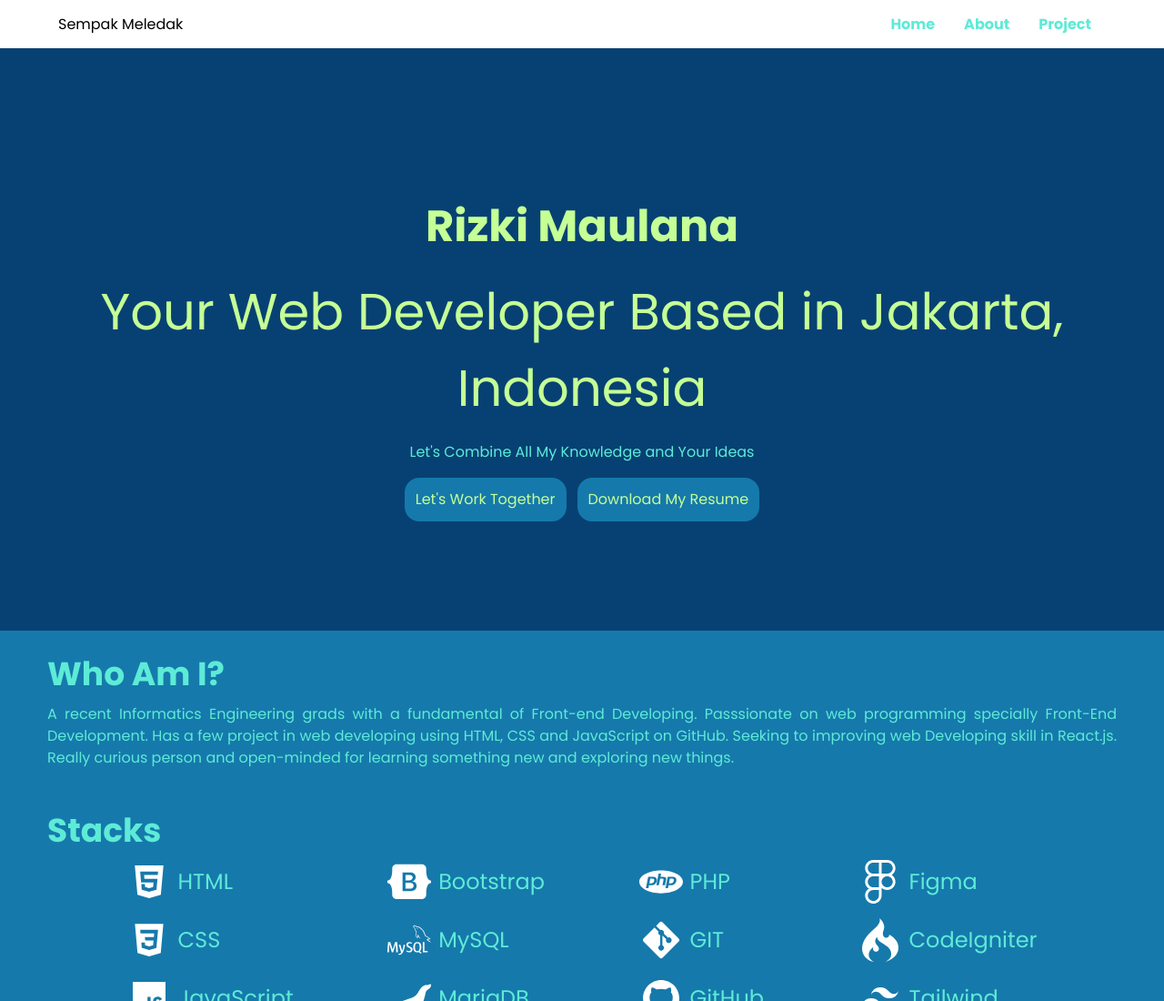
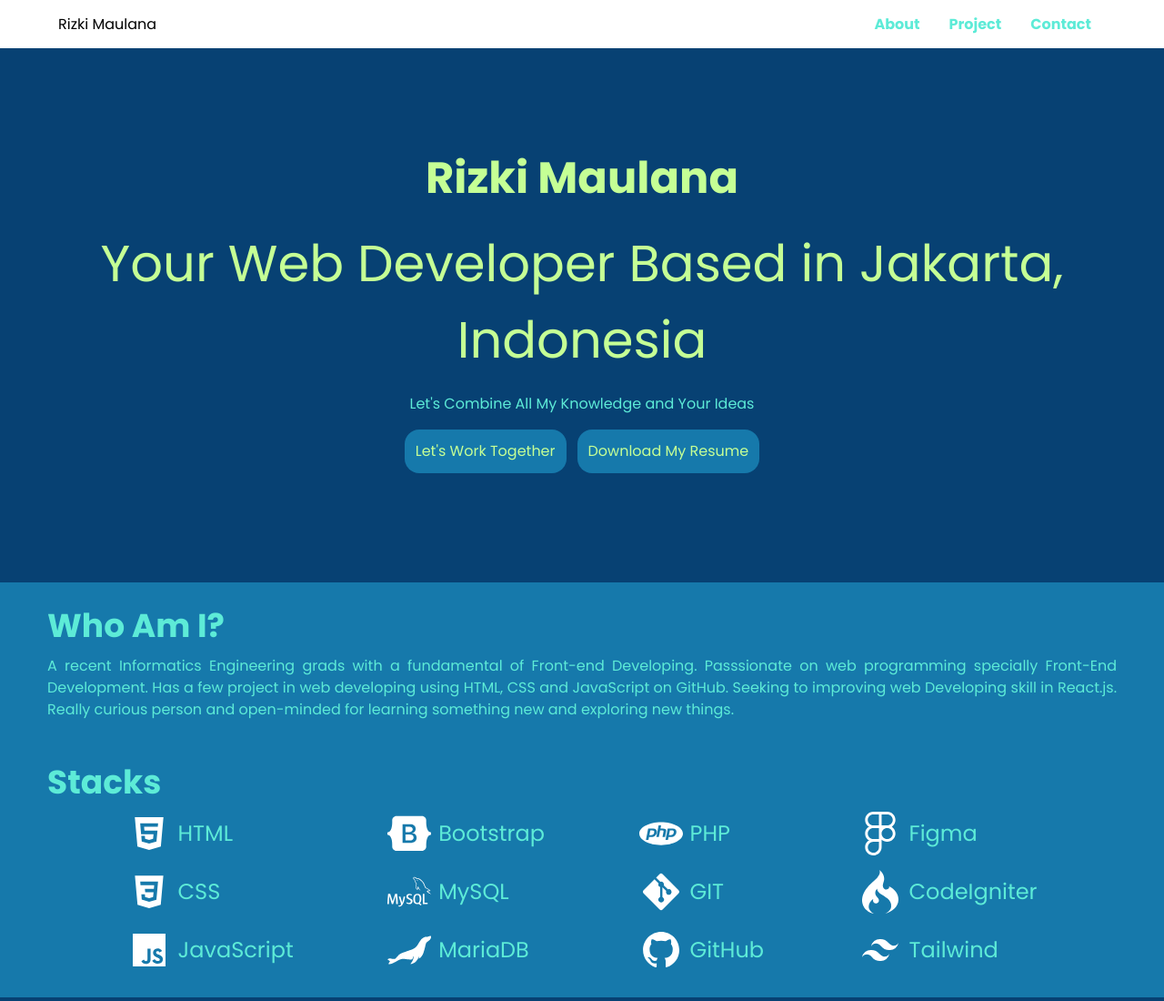
Before and after one commit to RizkiMaula/portfolio-page, a website: page src/html/index.html in a window 1280 px wide. Shown: the top 1100 px of the page at 91% size. Drawn offline with Linux system fonts and the light colour scheme.

Commit message:
minor revision

```diff
--- a/src/html/index.html
+++ b/src/html/index.html
@@ -1,7 +1,7 @@
 <!DOCTYPE html>
 <html
   lang="en"
-  class="font-poppins"
+  class="font-poppins scroll-smooth"
 >
   <head>
     <meta charset="UTF-8" />
@@ -20,28 +20,28 @@
     <title>Rizki Maulana Portfolio</title>
   </head>
   <body>
-    <nav class="flex justify-between px-16 py-[0.91rem]">
-      <h1 class="">Sempak Meledak</h1>
+    <nav class="flex justify-between px-16 py-[0.91rem] bg-white fixed top-0 w-[100%]">
+      <h1 class=""><a href="#">Rizki Maulana </a></h1>
       <ul class="flex justify-center font-bold">
         <li>
           <a
-            href="#"
-            class="p-4 text-txtPrimary hover:bg-secondary hover:text-txtHover"
-            >Home</a
-          >
-        </li>
-        <li>
-          <a
-            href="#"
+            href="#about"
             class="p-4 text-txtPrimary hover:bg-secondary hover:text-txtHover"
             >About</a
           >
         </li>
         <li>
           <a
-            href="#"
+            href="#project"
             class="p-4 text-txtPrimary hover:bg-secondary hover:text-txtHover"
             >Project</a
+          >
+        </li>
+        <li>
+          <a
+            href="#contact"
+            class="p-4 text-txtPrimary hover:bg-secondary hover:text-txtHover"
+            >Contact</a
           >
         </li>
       </ul>
@@ -59,7 +59,10 @@
     </article>
 
     <!-- about -->
-    <article class="flex flex-col gap-4 p-3 text-center bg-secondary">
+    <article
+      class="flex flex-col gap-4 p-3 text-center bg-secondary"
+      id="about"
+    >
       <div class="flex flex-col gap-3 px-10 py-4">
         <h2 class="text-4xl font-bold text-left text-txtPrimary">Who Am I?</h2>
         <p class="text-justify text-txtPrimary">
@@ -305,7 +308,10 @@
     </article>
 
     <!-- project -->
-    <article class="flex flex-col gap-4 px-10 py-4 text-center bg-primary">
+    <article
+      class="flex flex-col gap-4 px-10 py-4 text-center bg-primary"
+      id="project"
+    >
       <h2 class="text-4xl font-bold text-left text-txtPrimary">Project</h2>
       <div class="flex justify-center gap-4">
         <!-- card -->
@@ -378,7 +384,10 @@
     </article>
 
     <!-- contact -->
-    <article class="flex flex-col gap-10 px-10 py-4 text-center bg-secondary">
+    <article
+      class="flex flex-col gap-10 px-10 py-4 text-center bg-secondary"
+      id="contact"
+    >
       <h2 class="text-4xl font-bold text-center text-txtPrimary">Contact Me</h2>
       <div class="flex gap-6 sm:flex-col lg:flex-row justify-evenly">
         <form
```
Also changed, not shown: src/css/output.css.
